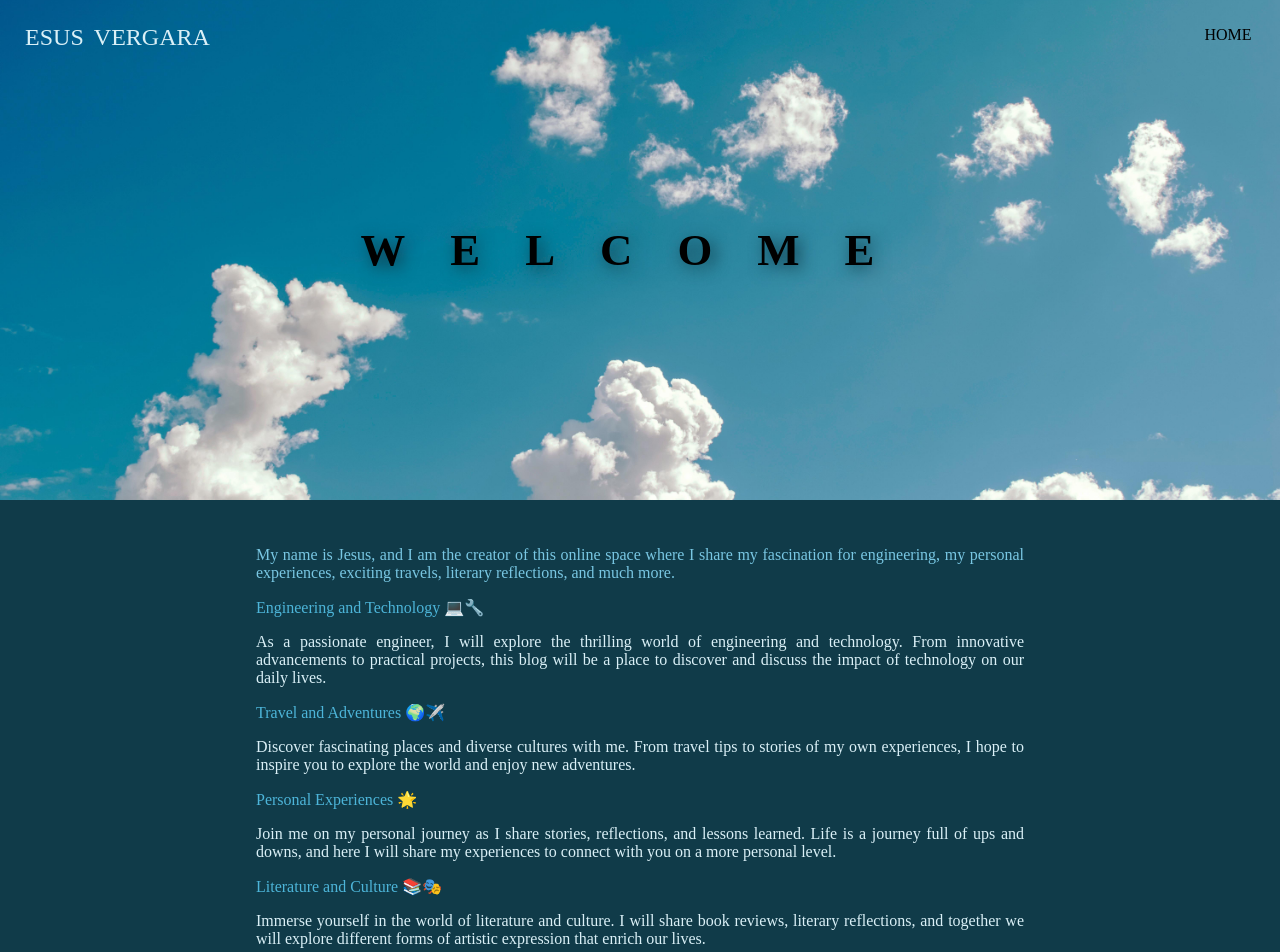
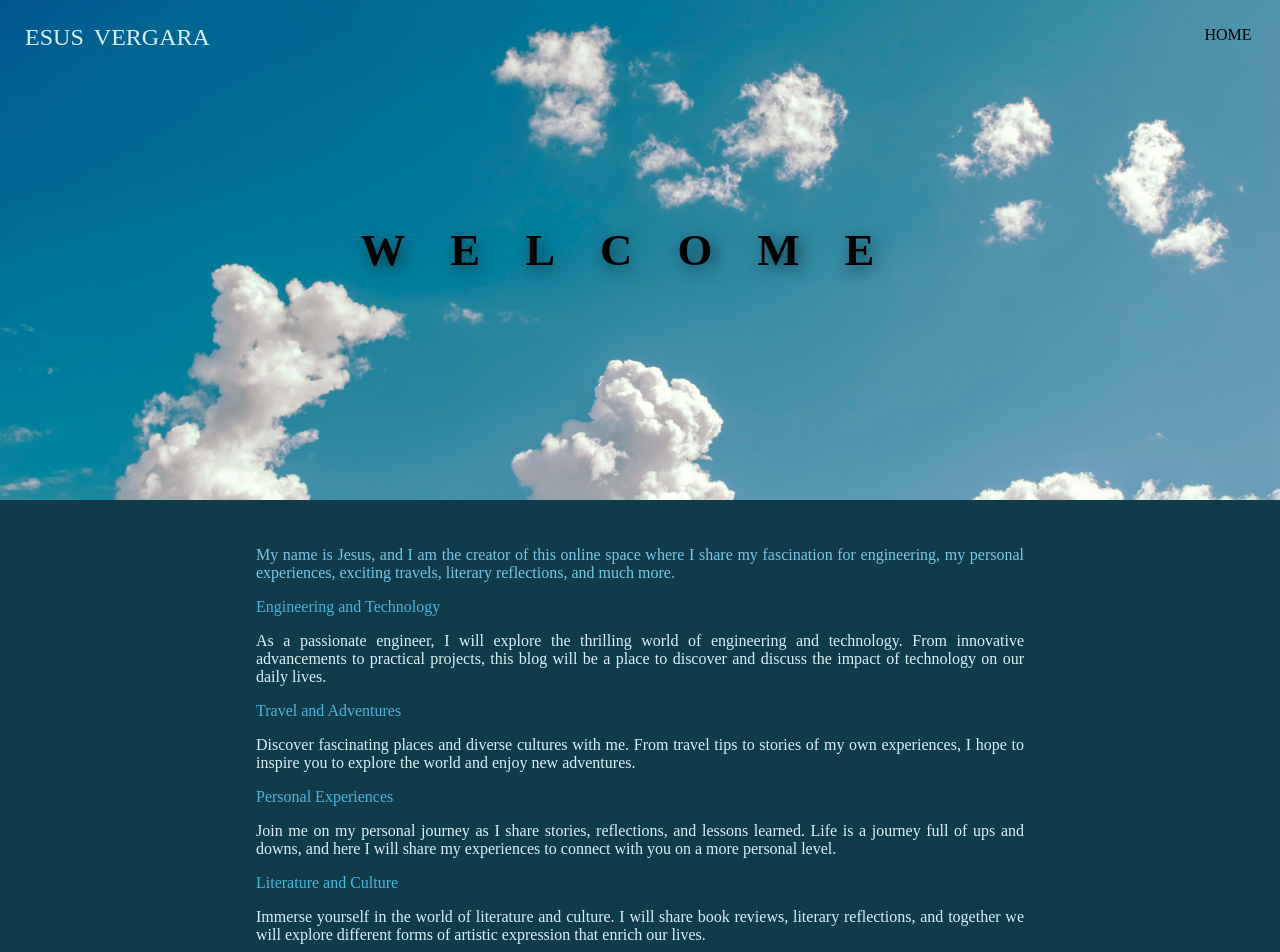
Before and after one commit to JesusVergara89/unibarranquillanews, a React (Vite) app: page /#/ in a window 1280 px wide. Shown: the top 952 px of the page. Built offline with nearby package versions, Linux system fonts and the light colour scheme; a web font is replaced by a local one.

Commit message:
adding new component engineering and the navigate route

```diff
--- a/src/Blog.jsx
+++ b/src/Blog.jsx
@@ -2,6 +2,7 @@ import React from 'react'
 import Header from './Components/Header'
 import Presentations from './Components/Presentations'
 import { Route, Routes } from 'react-router-dom'
+import Engineering from './Components/Engineering'
 
 
 
@@ -15,7 +16,9 @@ function Blog() {
       <Route path='/'
           element={<Presentations />}
         />
-
+        <Route path='/ENGINEERING'
+          element={<Engineering/>}
+        />
       </Routes>
 
     </div>
--- a/src/Components/Aboutblog.jsx
+++ b/src/Components/Aboutblog.jsx
@@ -9,20 +9,20 @@ const Aboutblog = () => {
             My name is Jesus, and I am the creator of this online space where I share my fascination for engineering, my personal experiences, exciting travels, literary reflections, and much more.
             </p>
 
-            <h2>Engineering and Technology 💻🔧</h2>
+            <h2>Engineering and Technology </h2>
             <p>
             As a passionate engineer, I will explore the thrilling world of engineering and technology. From innovative advancements to practical projects, this blog will be a place to discover and discuss the impact of technology on our daily lives.
             </p>
-            <h2>Travel and Adventures 🌍✈️</h2>
+            <h2>Travel and Adventures</h2>
             <p>
             Discover fascinating places and diverse cultures with me. From travel tips to stories of my own experiences, I hope to inspire you to explore the world and enjoy new adventures.
             </p>
-            <h2>Personal Experiences 🌟</h2>
+            <h2>Personal Experiences</h2>
             <p>
             Join me on my personal journey as I share stories, reflections, and lessons learned. Life is a journey full of ups and downs, and here I will share my experiences to connect with you on a more personal level.
             </p>
 
-            <h2> Literature and Culture 📚🎭</h2>
+            <h2> Literature and Culture</h2>
             <p>
             Immerse yourself in the world of literature and culture. I will share book reviews, literary reflections, and together we will explore different forms of artistic expression that enrich our lives.
             </p>
--- a/src/Components/Columns.jsx
+++ b/src/Components/Columns.jsx
@@ -1,39 +1,44 @@
 import React from 'react'
-import '../Styles/Columns.css'
+import '../styles/Columns.css'
+import { useNavigate } from 'react-router-dom'
 
 const Columns = () => {
+
+
+    const navigateEngi = useNavigate()
+
     return (
         <div className="container">
-            <button>
-            <img src="https://personal-data-base-of-photos.netlify.app/assets/8.3c3e05e1.jpg" />
+            <button onClick={() => navigateEngi('/ENGINEERING')}  >
+                <img onClick={() => navigateEngi('/ENGINEERING')} src="https://personal-data-base-of-photos.netlify.app/assets/8.3c3e05e1.jpg" />
             </button>
 
-            <button>
-             <img src="https://personal-data-base-of-photos.netlify.app/assets/7.263d9146.jpg" />
+            <button >
+                <img  src="https://personal-data-base-of-photos.netlify.app/assets/7.263d9146.jpg" />
             </button>
 
-            <button>
-             <img src="https://personal-data-base-of-photos.netlify.app/assets/5.b3f65e56.jpg" />
+            <button  >
+                <img  src="https://personal-data-base-of-photos.netlify.app/assets/5.b3f65e56.jpg" />
             </button>
 
-            <button>
-             <img src="https://personal-data-base-of-photos.netlify.app/assets/3.c93764da.png" />
+            <button  >
+                <img  src="https://personal-data-base-of-photos.netlify.app/assets/3.c93764da.png" />
             </button>
 
-            <button>
-             <img src="https://personal-data-base-of-photos.netlify.app/assets/2.996cd67c.png" />
+            <button >
+                <img  src="https://personal-data-base-of-photos.netlify.app/assets/2.996cd67c.png" />
             </button>
 
-            <button>
-             <img src="https://personal-data-base-of-photos.netlify.app/assets/1.21598796.jpg" />
+            <button >
+                <img  src="https://personal-data-base-of-photos.netlify.app/assets/1.21598796.jpg" />
             </button>
 
-            <button>
-             <img src="https://personal-data-base-of-photos.netlify.app/assets/8.3c3e05e1.jpg" />
+            <button >
+                <img  src="https://personal-data-base-of-photos.netlify.app/assets/8.3c3e05e1.jpg" />
             </button>
 
-            <button>
-              <img src="https://personal-data-base-of-photos.netlify.app/assets/7.263d9146.jpg" />
+            <button >
+                <img  src="https://personal-data-base-of-photos.netlify.app/assets/7.263d9146.jpg" />
             </button>
 
         </div >
--- /dev/null
+++ b/src/Components/Engineering.jsx
@@ -0,0 +1,9 @@
+import React from 'react'
+
+const Engineering = () => {
+  return (
+    <div>Engineering</div>
+  )
+}
+
+export default Engineering
--- a/src/Components/Header.jsx
+++ b/src/Components/Header.jsx
@@ -21,10 +21,10 @@ const Header = () => {
       </div>
       <div className="menu">
         <button><Link to='/'>HOME</Link></button>
-        <button>ENGINEERING</button>
-        <button>TRAVEL</button>
-        <button>EXPERIENCE</button>
-        <button>LITERATURE</button>
+        <button><Link to='/ENGINEERING'>ENGINEERING</Link></button>
+        <button><Link to='/TRAVEL'>TRAVEL</Link></button>
+        <button><Link to='/EXPERIENCE'>EXPERIENCE</Link></button>
+        <button><Link to='/LITERATURE'>LITERATURE</Link></button>
       </div>
     </header>
   )
--- a/src/Styles/Aboutblog.css
+++ b/src/Styles/Aboutblog.css
@@ -20,12 +20,11 @@
   .About-this-blog {
     width: 60%;
     height: auto;
-    text-align: justify;
   }
 
   .About-this-blog h2 {
     color: var(--color_5);
-    text-align: justify;
+    text-align: center;
   }
 
   .About-this-blog p:first-child {
--- a/src/Styles/Columns.css
+++ b/src/Styles/Columns.css
@@ -30,6 +30,7 @@
 	position: relative;
 	width: 100%;
 	height: 100%;
+	z-index: 2;
 }
 
 .container button:hover {
@@ -44,12 +45,12 @@
 	animation-timeline: view();
 	animation-range: entry 20% cover 40%;
 	object-fit: cover;
-	transform: scale(0.98);
+	transform: scale(0.92);
 	transition: transform 0.5s ease;
 }
 
 .container img:hover {
-	transform: scale(1);
+	transform: scale(0.98);
 	box-shadow: var(--base_color) 0px 2px 4px 0px, var(--color_1) 0px 2px 16px 0px;
 }
 
```
